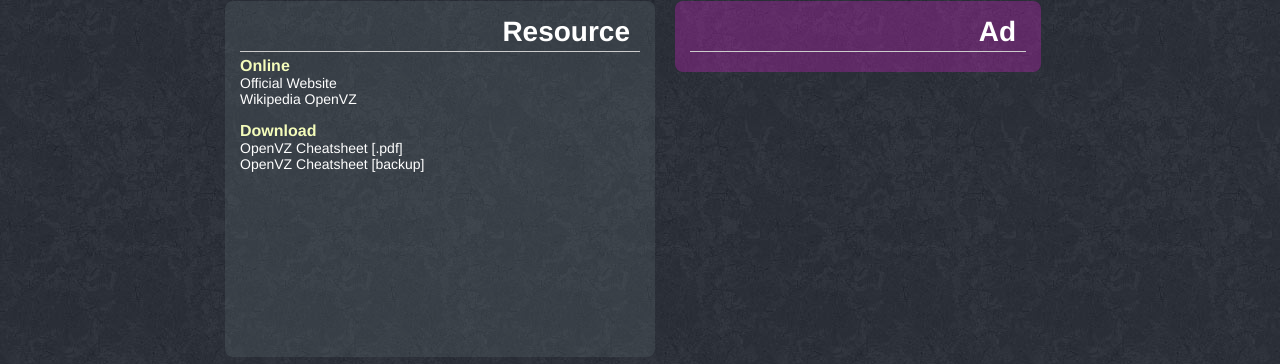
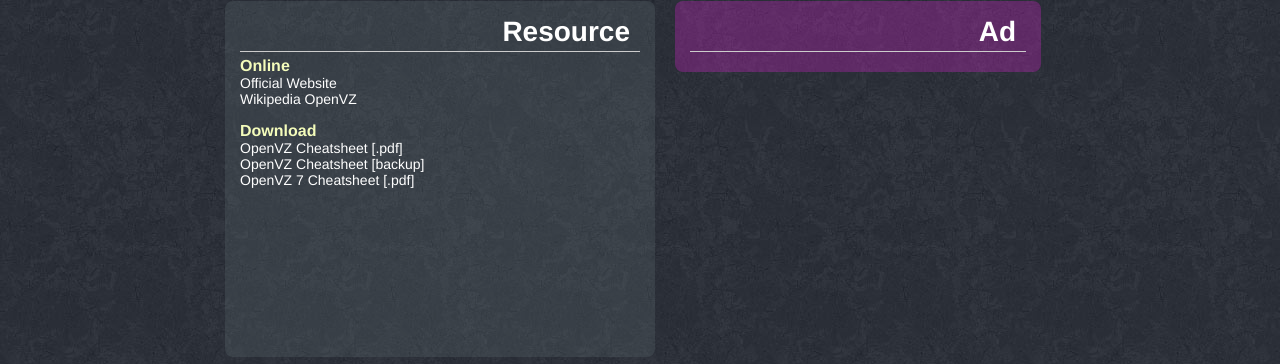
Before and after one commit to code9media/overthecs.github.io, a Jekyll site: the page built from _posts/o/2012-07-01-openvz.html, in a window 1280 px wide. Shown: the part 84-448 px from the top of the page. Built offline with Jekyll 4.4.1, drawn with Linux system fonts in a browser that asks for light colours; Markdown is read by kramdown in place of the engine named in the settings; comment, search, counter and statistics services are not loaded.

Commit message:
added openvz 7 cheatsheet

```diff
--- a/_posts/o/2012-07-01-openvz.html
+++ b/_posts/o/2012-07-01-openvz.html
@@ -17,6 +17,7 @@ title:     OpenVZ Cheat Sheet
             <ul>
                 <li><a href="http://geekosphere.org/571/openvz-cheatsheet/">OpenVZ Cheatsheet [.pdf]</a></li>
                 <li><a href="/static/cs/openvz-cheatsheet-v1.pdf">OpenVZ Cheatsheet [backup]</a></li>
+                <li><a href="https://bronevichok.ru/trash/openvz-7-cheatsheet.pdf">OpenVZ 7 Cheatsheet [.pdf]</a></li>
             </ul>
         </div>
     </div>
```
